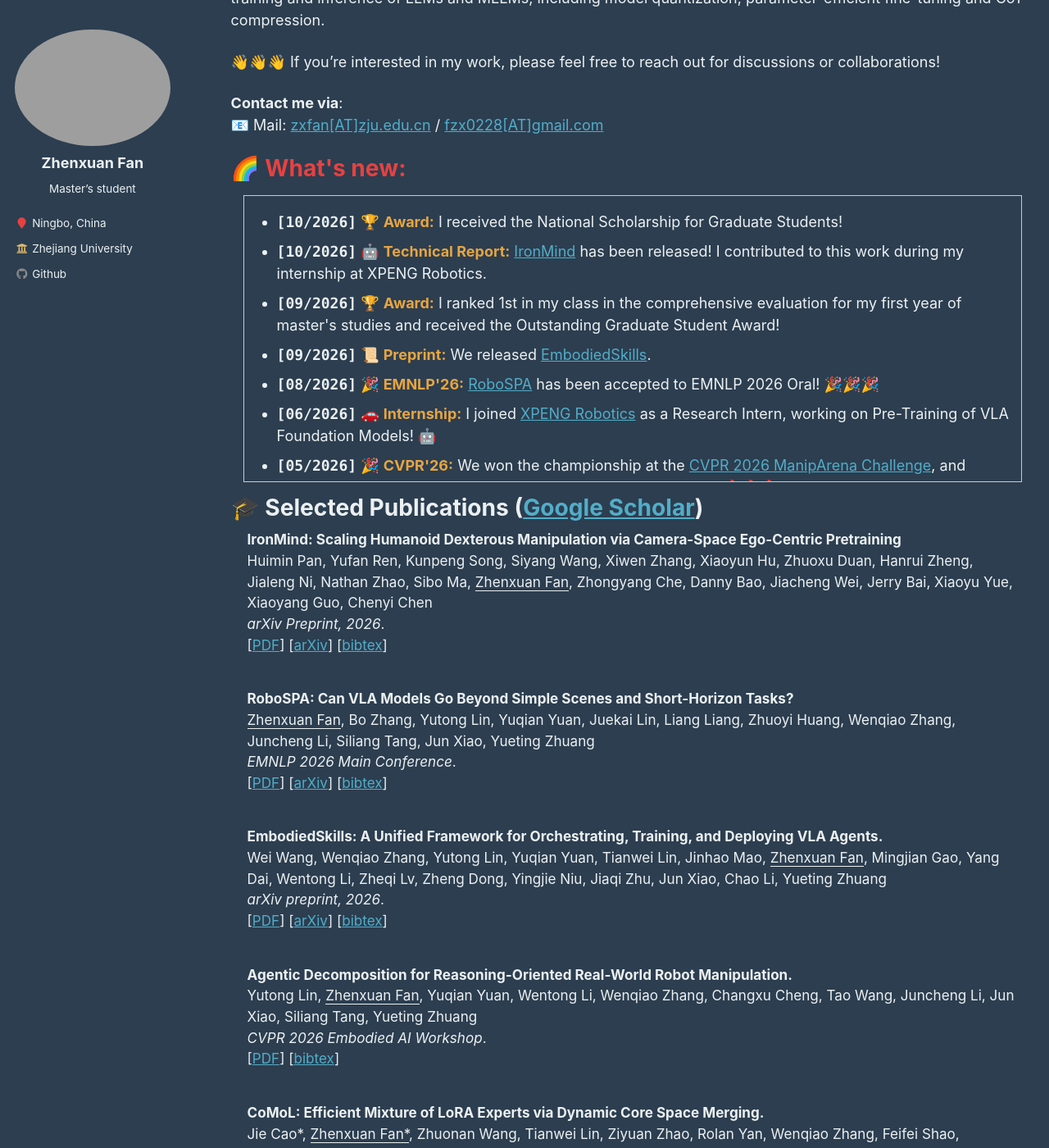
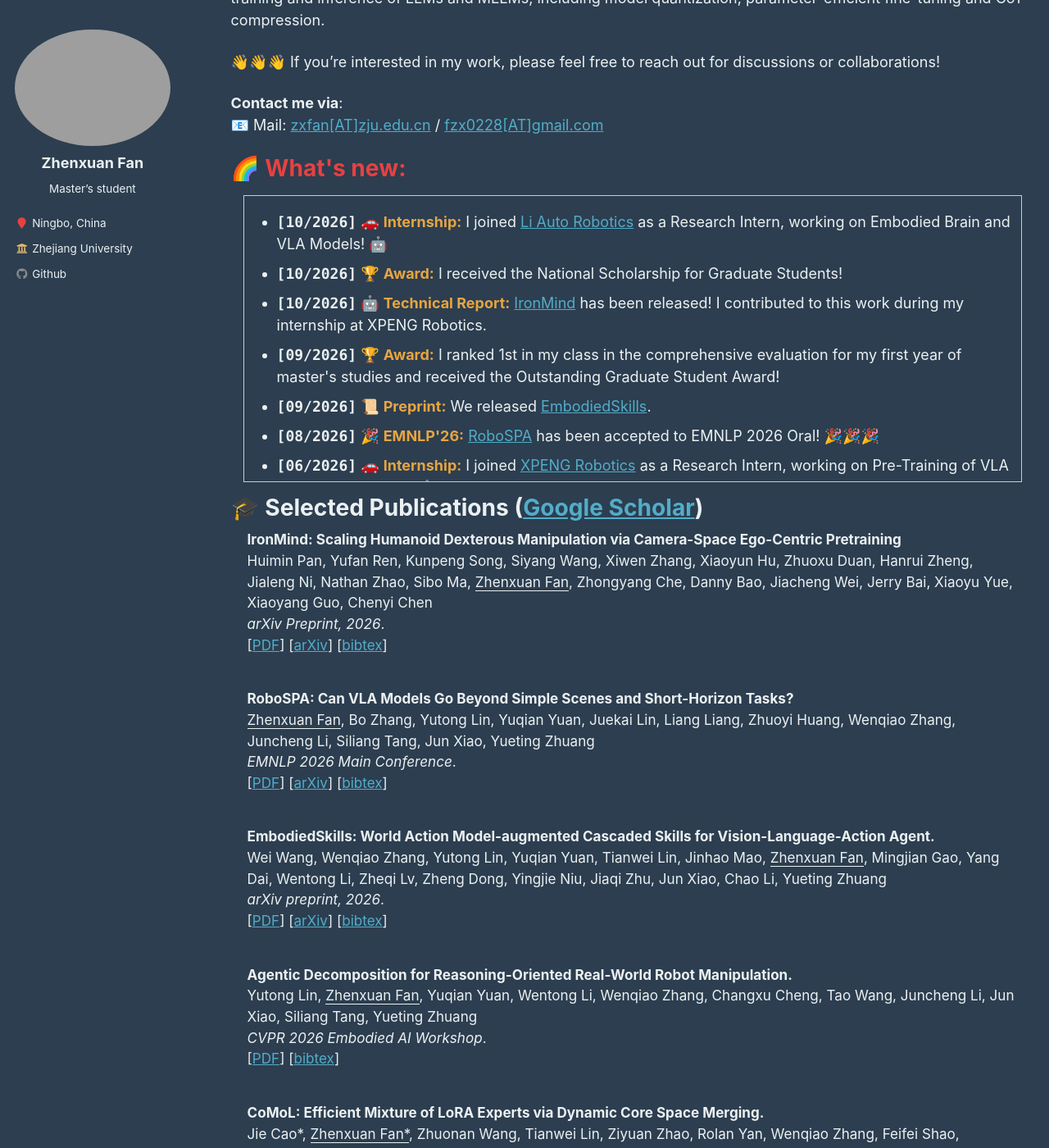
Before and after one commit to fanzhenxuan/fanzhenxuan.github.io, a Jekyll site: the page built from _pages/about.md, in a window 1280 px wide and 1400 px high, scrolled down 466 px. Shown: the whole window at 82% size. Built offline with Jekyll 4.4.1, drawn with Linux system fonts in a browser that asks for light colours.

Commit message:
Update about.md

```diff
--- a/_pages/about.md
+++ b/_pages/about.md
@@ -28,6 +28,7 @@ In the past, I focused on the efficient training and inference of LLMs and MLLMs
 <div style="height: 350px; overflow: auto; border: 1px solid #ccc; margin: 15px;">
 
 <ul>
+  <li><strong style="font-family: Consolas;">[10/2026]</strong> 🚗 <b style="color: rgb(231, 165, 65);">Internship:</b> I joined <a href="https://machembodied.com/">Li Auto Robotics</a> as a Research Intern, working on Embodied Brain and VLA Models! 🤖</li>
   <li><strong style="font-family: Consolas;">[10/2026]</strong>  🏆 <b style="color: rgb(231, 165, 65);">Award:</b> I received the National Scholarship for Graduate Students! </li>
   <li><strong style="font-family: Consolas;">[10/2026]</strong>  🤖 <b style="color: rgb(231, 165, 65);">Technical Report:</b> <a href="https://arxiv.org/abs/2609.39403">IronMind</a> has been released! I contributed to this work during my internship at XPENG Robotics. </li>
   <li><strong style="font-family: Consolas;">[09/2026]</strong>  🏆 <b style="color: rgb(231, 165, 65);">Award:</b> I ranked 1st in my class in the comprehensive evaluation for my first year of master's studies and received the Outstanding Graduate Student Award! </li>
@@ -120,10 +121,9 @@ In the past, I focused on the efficient training and inference of LLMs and MLLMs
   </td>
 </tr>
 
-
 <tr>
   <td style="padding:20px;width:70%;vertical-align:middle;border-right:none;border-bottom:none;">
-    <b>EmbodiedSkills: A Unified Framework for Orchestrating, Training, and Deploying VLA Agents.</b>
+    <b>EmbodiedSkills: World Action Model-augmented Cascaded Skills for Vision-Language-Action Agent.</b>
     <br>
     Wei Wang, Wenqiao Zhang, Yutong Lin, Yuqian Yuan, Tianwei Lin, Jinhao Mao, <u>Zhenxuan Fan</u>, Mingjian Gao, Yang Dai, Wentong Li, Zheqi Lv, Zheng Dong, Yingjie Niu, Jiaqi Zhu, Jun Xiao, Chao Li, Yueting Zhuang
     <br>
@@ -136,7 +136,7 @@ In the past, I focused on the efficient training and inference of LLMs and MLLMs
     <script>
       function showBibEmbodiedSkills() {
         const bib = `@misc{wang2026embodiedskills,
-  title={EmbodiedSkills: A Unified Framework for Orchestrating, Training, and Deploying {VLA} Agents},
+  title={EmbodiedSkills: World Action Model-augmented Cascaded Skills for Vision-Language-Action Agent},
   author={Wei Wang and Wenqiao Zhang and Yutong Lin and Yuqian Yuan and Tianwei Lin and Jinhao Mao and Zhenxuan Fan and Mingjian Gao and Yang Dai and Wentong Li and Zheqi Lv and Zheng Dong and Yingjie Niu and Jiaqi Zhu and Jun Xiao and Chao Li and Yueting Zhuang},
   year={2026},
   eprint={2609.01281},
@@ -145,11 +145,12 @@ In the past, I focused on the efficient training and inference of LLMs and MLLMs
   url={https://arxiv.org/abs/2609.01281}
 }`;
         const newWindow = window.open("", "embodiedskills_bibtex");
-        newWindow.document.write(
-          "<pre style='font-family: monospace; padding: 20px;'>" +
-          bib +
-          "</pre>"
-        );
+        if (!newWindow) return;
+        newWindow.document.title = "EmbodiedSkills BibTeX";
+        const pre = newWindow.document.createElement("pre");
+        pre.style.cssText = "font-family:monospace;padding:20px;white-space:pre-wrap;";
+        pre.textContent = bib;
+        newWindow.document.body.replaceChildren(pre);
       }
     </script>
   </td>
```
